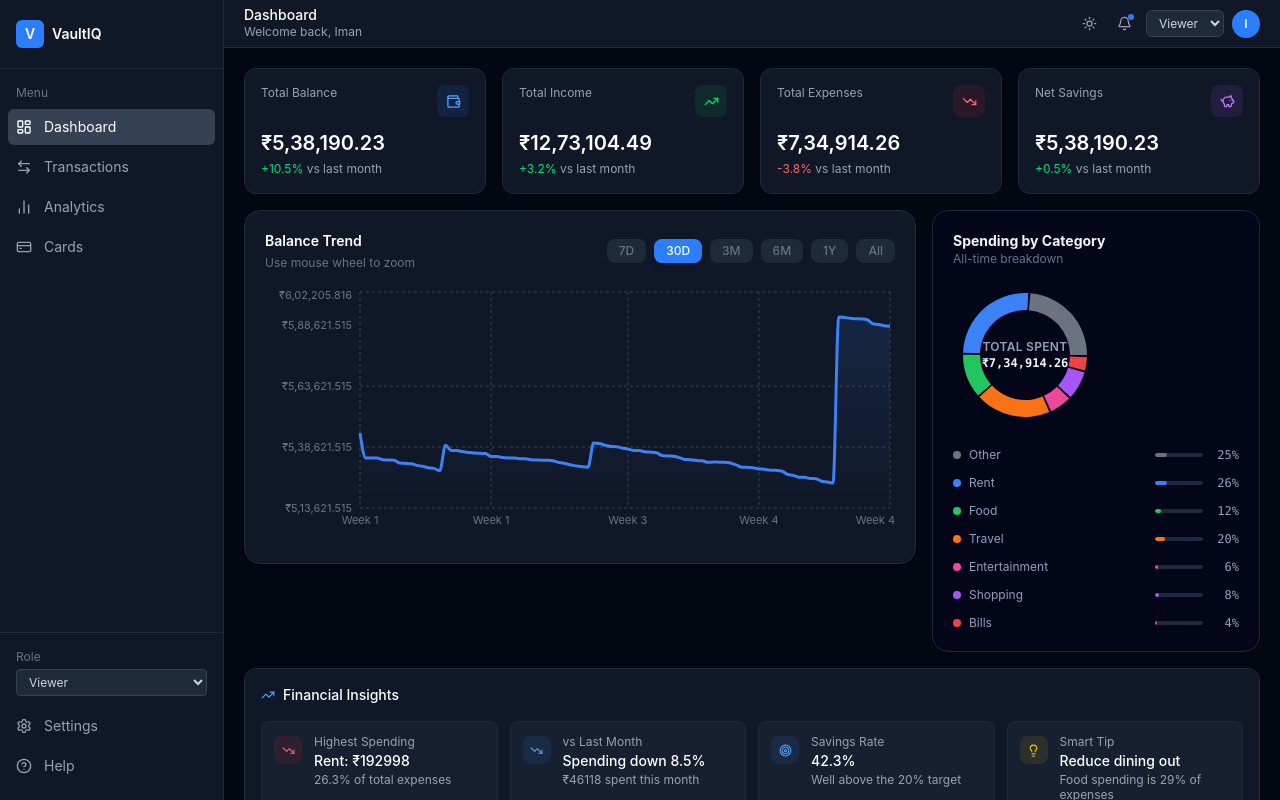
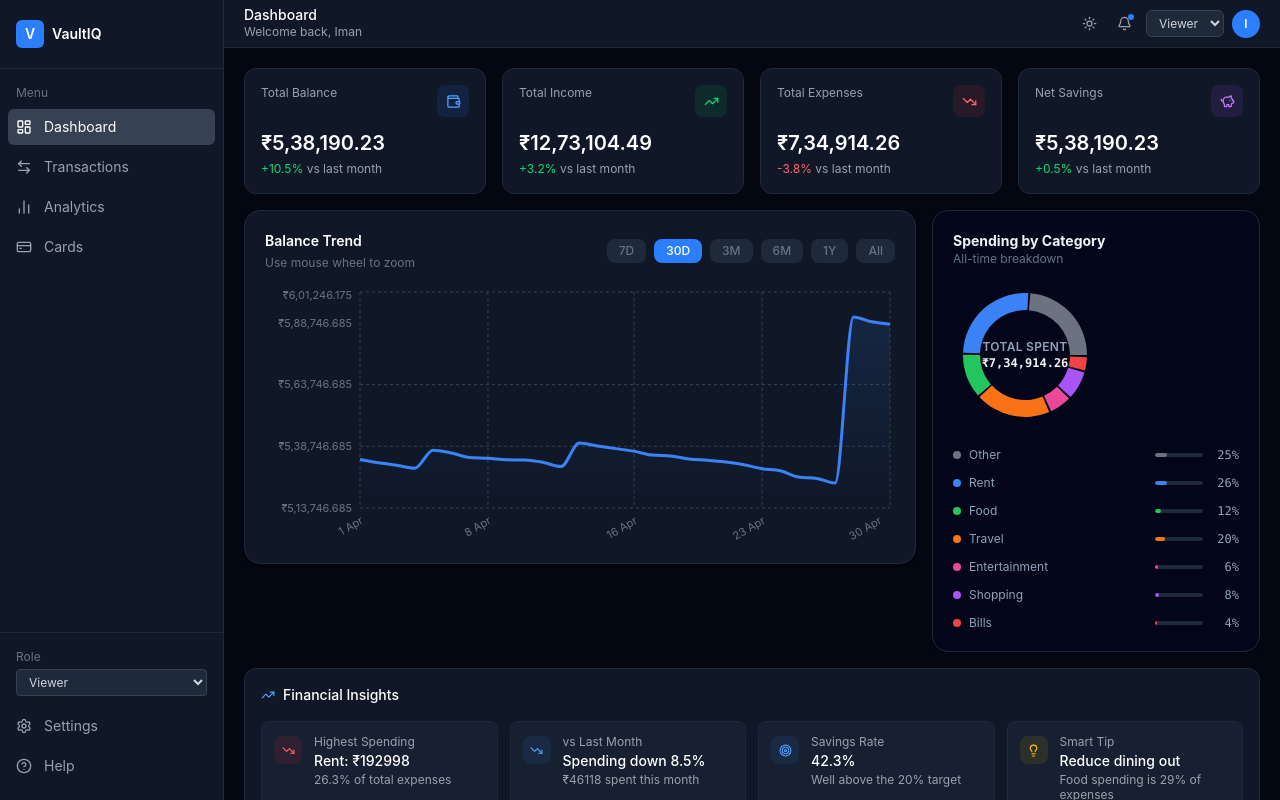
Before and after one commit to Iman-Datta/VaultIQ, a React (Vite) app: page / in a window 1280 px wide. Built offline with nearby package versions, Linux system fonts and the light colour scheme.

Commit message:
fix balance trend date labels and daily aggregation logic

```diff
--- a/src/components/dashboard/BalanceTrend.jsx
+++ b/src/components/dashboard/BalanceTrend.jsx
@@ -25,23 +25,16 @@ const formatXAxis = (date, range) => {
   }
 
   if (range === "30D") {
-    const day = d.getDate();
-
-    if (day <= 7) return "Week 1";
-    if (day <= 14) return "Week 2";
-    if (day <= 21) return "Week 3";
-    return "Week 4";
-  }
-
-  if (range === "3M" || range === "6M") {
     return d.toLocaleDateString("en-IN", {
+      day: "numeric",
       month: "short",
     });
   }
 
-  if (range === "1Y" || range === "All") {
+  if (range === "3M" || range === "6M" || range === "1Y" || range === "All") {
     return d.toLocaleDateString("en-IN", {
       month: "short",
+      year: "2-digit",
     });
   }
 
@@ -94,14 +87,24 @@ const buildRunningBalance = (transactions, allTransactions) => {
     }
   }
 
-  return sortedFiltered.map((t) => {
+  const dailyMap = new Map();
+
+  for (const t of sortedFiltered) {
+    const dateObj = new Date(t.timestamp);
+
+    if (isNaN(dateObj.getTime())) continue;
+
+    const dateKey = dateObj.toLocaleDateString("en-CA");
+
     running += t.amount;
 
-    return {
-      timestamp: t.timestamp,
+    dailyMap.set(dateKey, {
+      timestamp: dateKey,
       balance: running,
-    };
-  });
+    });
+  }
+
+  return Array.from(dailyMap.values());
 };
 
 const CustomTooltip = ({ active, payload, range }) => {
@@ -181,11 +184,19 @@ export default function BalanceTrend() {
     }
 
     if (selectedRange === "3M") {
-      return [
-        chartData[0]?.timestamp,
-        chartData[Math.floor(chartData.length / 2)]?.timestamp,
-        chartData[chartData.length - 1]?.timestamp,
-      ].filter(Boolean);
+      const seenMonths = new Set();
+
+      return chartData
+        .filter((d) => {
+          const dateObj = new Date(d.timestamp);
+          const key = `${dateObj.getFullYear()}-${dateObj.getMonth()}`;
+
+          if (seenMonths.has(key)) return false;
+
+          seenMonths.add(key);
+          return true;
+        })
+        .map((d) => d.timestamp);
     }
 
     if (selectedRange === "6M") {
@@ -311,6 +322,8 @@ export default function BalanceTrend() {
               tick={{ fill: "#6b7280", fontSize: 11 }}
               axisLine={false}
               tickLine={false}
+              angle={-30}
+              textAnchor="end"
             />
 
             <YAxis
```
Also changed, not shown: public/logo.png (added).
